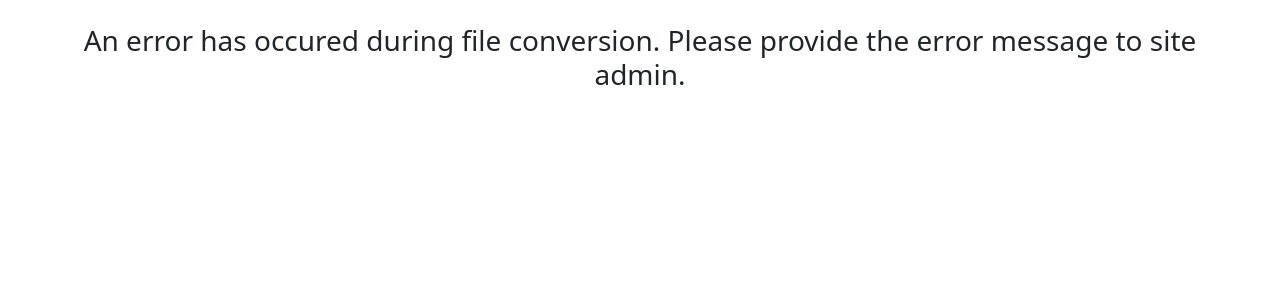
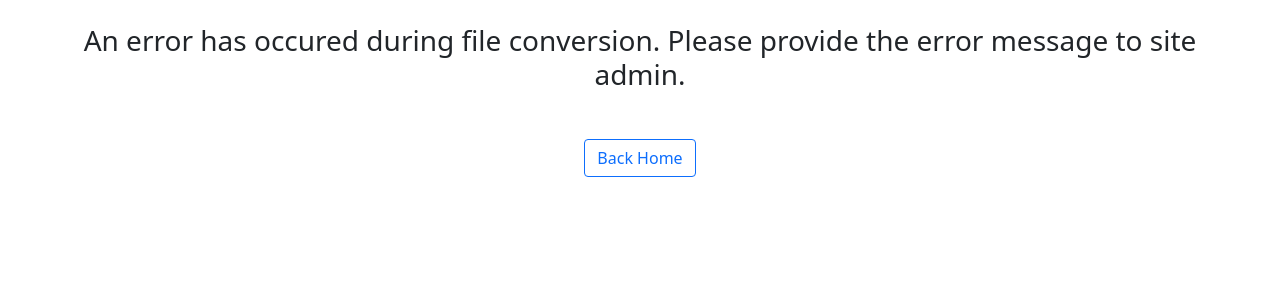
Before and after one commit to jpraychev/flask-self-service-ebay, a Flask app: template src/templates/error.html in a window 1280 px wide. Shown: the top 300 px of the page. Run offline with Flask 2, Linux system fonts and the light colour scheme; the template is opened without the code that fills it, so the values that code supplies are empty.

Commit message:
Added back to home button on error page

```diff
--- a/src/templates/error.html
+++ b/src/templates/error.html
@@ -5,5 +5,10 @@
 {% endblock %}
 
 {% block content %}
-    {{ context.err_msg }}
+    <div>
+        {{ context.err_msg }}
+    </div>
+    <div class="mt-4">
+        <a class="btn btn-outline-primary" href="http://localhost:5000">Back Home</a>
+    </div>
 {% endblock %}
```
